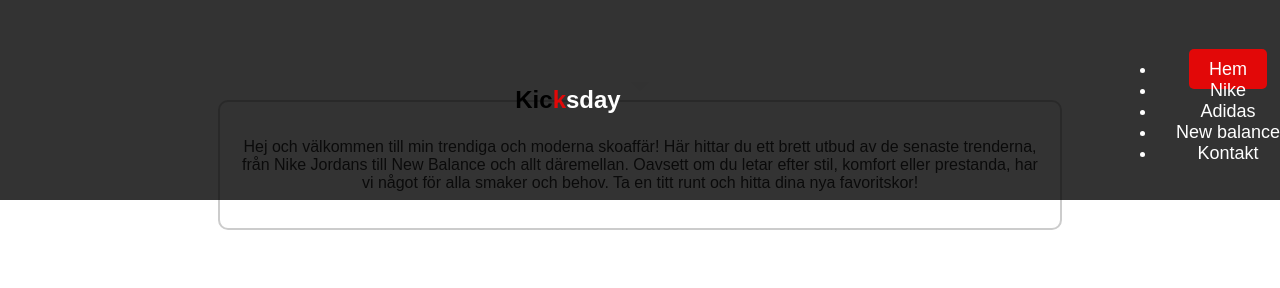
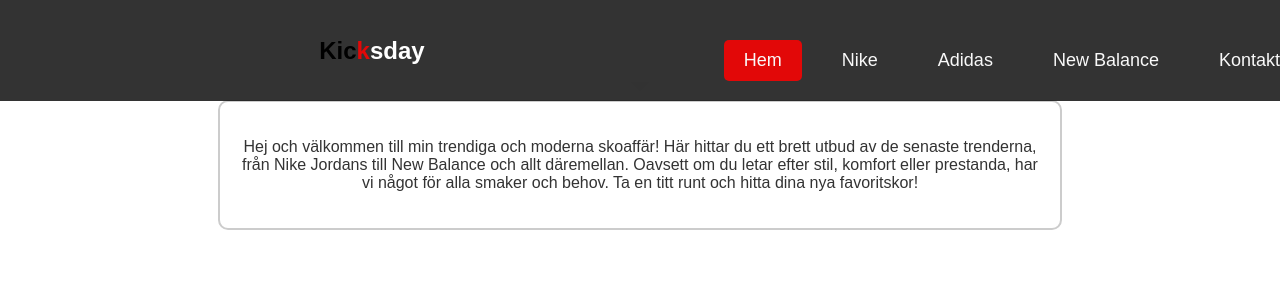
Before and after one commit to TisgotHarun/Harun-Kicksday-shoes-, a plain HTML site: page Index.html in a window 1280 px wide. Shown: the top 288 px of the page. Drawn offline with Linux system fonts and the light colour scheme.

Commit message:
Index.html

```diff
--- a/Index.html
+++ b/Index.html
@@ -5,61 +5,37 @@
     <meta http-equiv="X-UA-Compatible" content="IE=edge">
     <meta name="viewport" content="width=device-width, initial-scale=1.0">
     <link rel="stylesheet" href="style.css">
-    <title style="color: rgb(228, 8, 8);">Kicksday</title>
-
+    <title>Kicksday</title>
 </head>
 <body>
     <header>
-
         <div class="logo">
             <span class="black-text">K</span><span class="black-text">i</span><span class="black-text">c</span><span class="red-text">k</span>sday
-          </div>
-
+        </div>
         <input type="checkbox" id="nav_check" hidden>
         <nav>
-
-            <h3></h3>
-
-            <ul>
-                <li>
-                    <a href="index.html" class="active">Hem</a>
-                </li>
-                <li>
-                    <a href="https://kicksday.no/sv/collections/airjordan4">Nike</a>
-                <li>
-
-                    <a href="https://kicksday.no/sv/collections/adidas">Adidas</a>
-                <li>
-
-                    <a href="https://kicksday.no/sv/collections/new-balance">New balance</a>
-                    <li>
-
-                    <a href="https://kicksday.no/sv/pages/kontakta-oss">Kontakt</a>
-
-                </li>
-            </ul>
-         </nav>
+            <div class="nav-links">
+                <a href="/" class="active nav-btn">Hem</a>
+                <a href="nike.html" class="nav-btn">Nike</a>
+                <a href="adidas.html" class="nav-btn">Adidas</a>
+                <a href="New balance.html" class="nav-btn">New Balance</a>
+                <a href="kontakt.html" class="nav-btn">Kontakt</a>
+            </div>
+        </nav>
     </header>
-
-
     <div class="bubbel-ruta">
         <p>Hej och välkommen till min trendiga och moderna skoaffär! Här hittar du ett brett utbud av de senaste trenderna, från Nike Jordans till New Balance och allt däremellan. Oavsett om du letar efter stil, komfort eller prestanda, har vi något för alla smaker och behov. Ta en titt runt och hitta dina nya favoritskor!</p>
-      </div>
-
-
+    </div>
     <div class="image-container">
         <img src="Jordan 4 blue.jpg" alt="" width="200" height="200">
         <img src="Jordan 4 white.jpg" alt="" width="200" height="200">
-        <img src="Jordan black yellow.jpg" alt="" width="200" height="200">
-        <img src="Jordan 4 pink.jpg" alt="" width="200" height="200">
-
-
+        <img src="Nike running shoes.jpg" alt="" width="200" height="200">
+        <img src="nike walking shoes.jpg" alt="" width="200" height="200">
     </div>
-
-    <label for="nav_check" class="Kicksday">
+    <label for="nav_check" class="nav_toggle">
         <div></div>
         <div></div>
         <div></div>
     </label>
- </body>
- </html>
+</body>
+</html>
```
